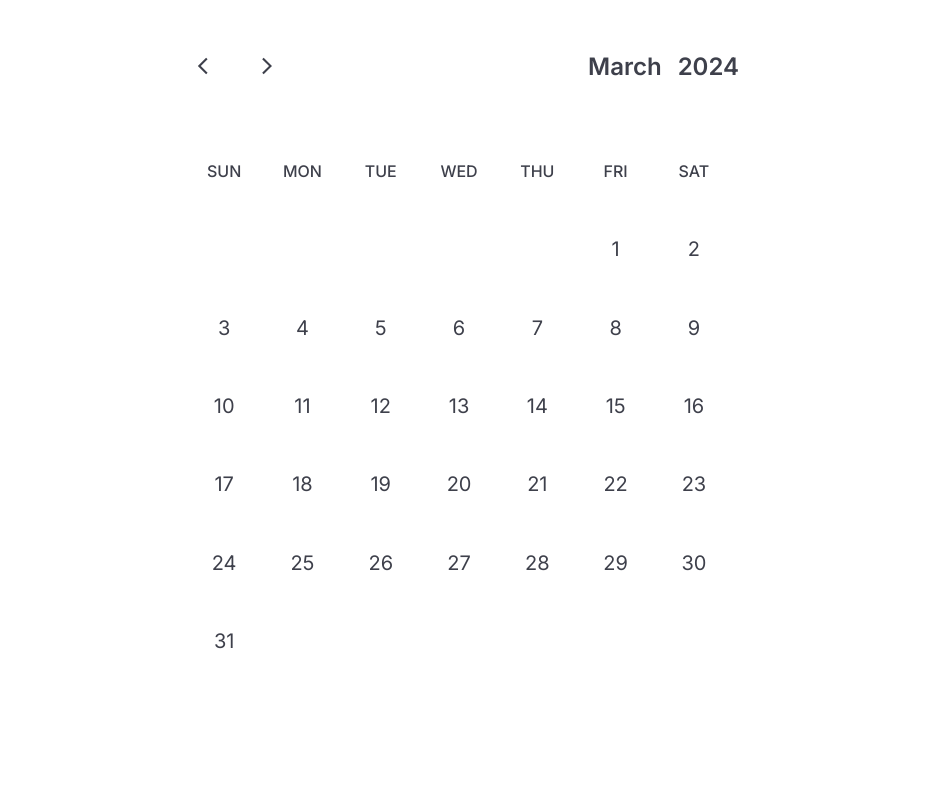
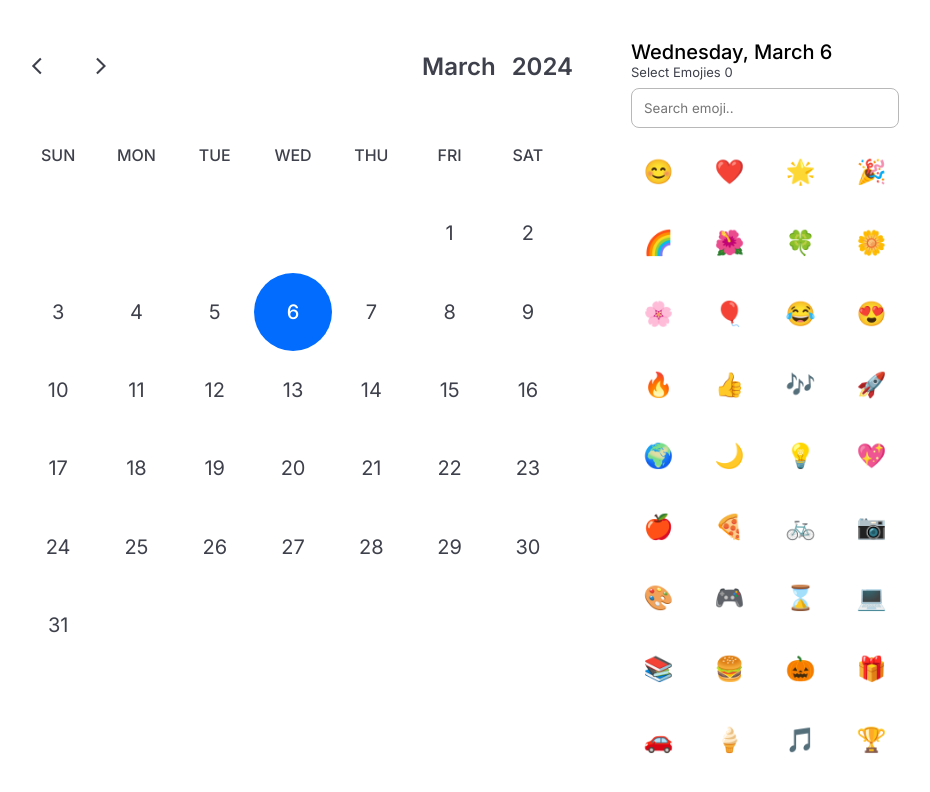
Before and after one commit to yashksaini/emoji-calendar, a React (Vite) app: page / in a window 1280 px wide. Shown: the top 792 px of the page, without its empty margins (181-1111 px from the left). Built offline with nearby package versions, Linux system fonts and the light colour scheme.

Commit message:
feat: :art: select emojies from the list and save in local storage

```diff
--- a/package.json
+++ b/package.json
@@ -12,7 +12,8 @@
   "dependencies": {
     "react": "^18.2.0",
     "react-dom": "^18.2.0",
-    "react-icons": "^5.0.1"
+    "react-icons": "^5.0.1",
+    "react-tooltip": "^5.26.3"
   },
   "devDependencies": {
     "@types/react": "^18.2.56",
--- a/src/App.jsx
+++ b/src/App.jsx
@@ -1,10 +1,14 @@
+import { useState } from "react";
 import "./App.css";
 import Calendar from "./Calendar";
+import EmojiSelect from "./EmojiSelect";
 
 function App() {
+  const [selDate, setSelDate] = useState(new Date());
   return (
     <div className="container">
-      <Calendar />
+      <Calendar selDate={selDate} setSelDate={setSelDate} />
+      <EmojiSelect selDate={selDate} />
     </div>
   );
 }
--- a/src/Calendar.jsx
+++ b/src/Calendar.jsx
@@ -1,11 +1,11 @@
+/* eslint-disable react/prop-types */
 import { useState } from "react";
 import {
   MdOutlineArrowBackIos,
   MdOutlineArrowForwardIos,
 } from "react-icons/md";
-const Calendar = () => {
-  const [date, setDate] = useState(new Date());
-  const [selected, setSelected] = useState(null);
+const Calendar = ({ setSelDate, selDate }) => {
+  const [date, setDate] = useState(selDate);
 
   const handlePrevMonth = () => {
     setDate(new Date(date.getFullYear(), date.getMonth() - 1, 1));
@@ -22,21 +22,6 @@ const Calendar = () => {
     date.getMonth(),
     1
   ).getDay();
-
-  const months = [
-    "January",
-    "February",
-    "March",
-    "April",
-    "May",
-    "June",
-    "July",
-    "August",
-    "September",
-    "October",
-    "November",
-    "December",
-  ];
 
   const daysInMonth = getDaysInMonth(date.getFullYear(), date.getMonth());
 
@@ -60,7 +45,11 @@ const Calendar = () => {
           </button>
         </div>
         <div className="select-box">
-          <div>{months[date.getMonth()]}</div>
+          <div>
+            {new Intl.DateTimeFormat("en-US", {
+              month: "long",
+            }).format(date)}
+          </div>
           <div>{date.getFullYear()}</div>
         </div>
       </div>
@@ -82,21 +71,20 @@ const Calendar = () => {
             <div
               key={index}
               className={
-                new Date(selected) ===
-                new Date(date.getFullYear(), date.getMonth(), day)
+                selDate?.getDate() === day &&
+                selDate.getMonth() === date.getMonth() &&
+                selDate.getFullYear() === date.getFullYear()
                   ? "active day"
                   : "day"
               }
               onClick={() => {
                 if (day) {
-                  console.log(day, months[date.getMonth()], date.getFullYear());
                   let newDate = new Date(
                     date.getFullYear(),
                     date.getMonth(),
                     day
                   );
-                  console.log(selected, newDate);
-                  setSelected(newDate);
+                  setSelDate(newDate);
                 }
               }}
             >
--- /dev/null
+++ b/src/EmojiSelect.jsx
@@ -0,0 +1,85 @@
+/* eslint-disable react/prop-types */
+import { Tooltip as ReactTooltip } from "react-tooltip";
+import { emojisData } from "./constants";
+import { useEffect, useState } from "react";
+import { IoIosCheckmarkCircle } from "react-icons/io";
+
+const EmojiSelect = ({ selDate }) => {
+  const [searchText, setSearchText] = useState("");
+  const [savedEmojies, setSavedEmojies] = useState(
+    localStorage.getItem("savedEmojies") || []
+  );
+  const [filteredEmojies, setFilteredEmojies] = useState(emojisData);
+  const handleSaveEmoji = (emoji) => {
+    let selectedEmojiList =
+      JSON.parse(localStorage.getItem("savedEmojies")) || [];
+
+    if (selectedEmojiList.indexOf(emoji.id) !== -1) {
+      selectedEmojiList = selectedEmojiList.filter((id) => id !== emoji.id);
+    } else {
+      selectedEmojiList.push(emoji.id);
+    }
+    localStorage.setItem("savedEmojies", JSON.stringify(selectedEmojiList));
+    setSavedEmojies(selectedEmojiList);
+  };
+  useEffect(() => {
+    const filterEmojies = () => {
+      const data = emojisData.filter((emoji) =>
+        emoji.name.toLowerCase().includes(searchText.toLowerCase())
+      );
+      setFilteredEmojies(data);
+    };
+    filterEmojies();
+  }, [savedEmojies, searchText]);
+
+  return (
+    <div className="emoji-container">
+      <div className="emoji-head">
+        <h1>
+          {new Intl.DateTimeFormat("en-US", {
+            weekday: "long",
+            month: "long",
+            day: "numeric",
+          }).format(selDate)}
+        </h1>
+        <p>Select Emojies {savedEmojies.length}</p>
+        <input
+          type="text"
+          value={searchText}
+          onChange={(e) => {
+            setSearchText(e.target.value);
+          }}
+          placeholder="Search emoji.."
+        />
+      </div>
+
+      <div className="emoji-select">
+        {filteredEmojies.map((emoji, index) => {
+          return (
+            <>
+              <span
+                key={index}
+                data-tooltip-id={"tooltip-" + index}
+                onClick={() => {
+                  handleSaveEmoji(emoji);
+                }}
+              >
+                {emoji.icon}
+                {savedEmojies.indexOf(emoji.id) !== -1 && (
+                  <IoIosCheckmarkCircle className="emoji-tick" />
+                )}
+              </span>{" "}
+              <ReactTooltip
+                id={"tooltip-" + index}
+                place="bottom"
+                content={emoji.name}
+              />
+            </>
+          );
+        })}
+      </div>
+    </div>
+  );
+};
+
+export default EmojiSelect;
--- /dev/null
+++ b/src/constants.js
@@ -0,0 +1,377 @@
+export const emojisData = [
+  {
+    icon: "😊",
+    name: "Smiling Face",
+    id: 1,
+  },
+  {
+    icon: "❤️",
+    name: "Heart",
+    id: 2,
+  },
+  {
+    icon: "🌟",
+    name: "Glowing Star",
+    id: 3,
+  },
+  {
+    icon: "🎉",
+    name: "Party Popper",
+    id: 4,
+  },
+  {
+    icon: "🌈",
+    name: "Rainbow",
+    id: 5,
+  },
+  {
+    icon: "🌺",
+    name: "Hibiscus",
+    id: 6,
+  },
+  {
+    icon: "🍀",
+    name: "Four Leaf Clover",
+    id: 7,
+  },
+  {
+    icon: "🌼",
+    name: "Blossom",
+    id: 8,
+  },
+  {
+    icon: "🌸",
+    name: "Cherry Blossom",
+    id: 9,
+  },
+  {
+    icon: "🎈",
+    name: "Balloon",
+    id: 10,
+  },
+  {
+    icon: "😂",
+    name: "Face with Tears of Joy",
+    id: 11,
+  },
+  {
+    icon: "😍",
+    name: "Heart Eyes",
+    id: 12,
+  },
+  {
+    icon: "🔥",
+    name: "Fire",
+    id: 13,
+  },
+  {
+    icon: "👍",
+    name: "Thumbs Up",
+    id: 14,
+  },
+  {
+    icon: "🎶",
+    name: "Musical Notes",
+    id: 15,
+  },
+  {
+    icon: "🚀",
+    name: "Rocket",
+    id: 16,
+  },
+  {
+    icon: "🌍",
+    name: "Earth Globe Europe-Africa",
+    id: 17,
+  },
+  {
+    icon: "🌙",
+    name: "Crescent Moon",
+    id: 18,
+  },
+  {
+    icon: "💡",
+    name: "Light Bulb",
+    id: 19,
+  },
+  {
+    icon: "💖",
+    name: "Sparkling Heart",
+    id: 20,
+  },
+  {
+    icon: "🍎",
+    name: "Red Apple",
+    id: 21,
+  },
+  {
+    icon: "🍕",
+    name: "Pizza",
+    id: 22,
+  },
+  {
+    icon: "🚲",
+    name: "Bicycle",
+    id: 23,
+  },
+  {
+    icon: "📷",
+    name: "Camera",
+    id: 24,
+  },
+  {
+    icon: "🎨",
+    name: "Artist Palette",
+    id: 25,
+  },
+  {
+    icon: "🎮",
+    name: "Video Game",
+    id: 26,
+  },
+  {
+    icon: "⌛",
+    name: "Hourglass",
+    id: 27,
+  },
+  {
+    icon: "💻",
+    name: "Laptop",
+    id: 28,
+  },
+  {
+    icon: "📚",
+    name: "Books",
+    id: 29,
+  },
+  {
+    icon: "🍔",
+    name: "Hamburger",
+    id: 30,
+  },
+  {
+    icon: "🎃",
+    name: "Jack-O-Lantern",
+    id: 31,
+  },
+  {
+    icon: "🎁",
+    name: "Wrapped Gift",
+    id: 32,
+  },
+  {
+    icon: "🚗",
+    name: "Car",
+    id: 33,
+  },
+  {
+    icon: "🍦",
+    name: "Soft Ice Cream",
+    id: 34,
+  },
+  {
+    icon: "🎵",
+    name: "Musical Note",
+    id: 35,
+  },
+  {
+    icon: "🏆",
+    name: "Trophy",
+    id: 36,
+  },
+  {
+    icon: "🌄",
+    name: "Sunrise Over Mountains",
+    id: 37,
+  },
+  {
+    icon: "🌠",
+    name: "Shooting Star",
+    id: 38,
+  },
+  {
+    icon: "🎭",
+    name: "Performing Arts",
+    id: 39,
+  },
+  {
+    icon: "💎",
+    name: "Gem Stone",
+    id: 40,
+  },
+  {
+    icon: "🍓",
+    name: "Strawberry",
+    id: 41,
+  },
+  {
+    icon: "🍟",
+    name: "French Fries",
+    id: 42,
+  },
+  {
+    icon: "🚁",
+    name: "Helicopter",
+    id: 43,
+  },
+  {
+    icon: "📹",
+    name: "Video Camera",
+    id: 44,
+  },
+  {
+    icon: "🖌️",
+    name: "Paintbrush",
+    id: 45,
+  },
+  {
+    icon: "🕹️",
+    name: "Joystick",
+    id: 46,
+  },
+  {
+    icon: "📡",
+    name: "Satellite Dish",
+    id: 47,
+  },
+  {
+    icon: "🖥️",
+    name: "Desktop Computer",
+    id: 48,
+  },
+  {
+    icon: "🎤",
+    name: "Microphone",
+    id: 49,
+  },
+  {
+    icon: "🍇",
+    name: "Grapes",
+    id: 50,
+  },
+  {
+    icon: "🍪",
+    name: "Cookie",
+    id: 51,
+  },
+  {
+    icon: "🚢",
+    name: "Ship",
+    id: 52,
+  },
+  {
+    icon: "📱",
+    name: "Mobile Phone",
+    id: 53,
+  },
+  {
+    icon: "🎲",
+    name: "Game Die",
+    id: 54,
+  },
+  {
+    icon: "🛰️",
+    name: "Satellite",
+    id: 55,
+  },
+  {
+    icon: "💽",
+    name: "Computer Disk",
+    id: 56,
+  },
+  {
+    icon: "💾",
+    name: "Floppy Disk",
+    id: 57,
+  },
+  {
+    icon: "📽️",
+    name: "Film Projector",
+    id: 58,
+  },
+  {
+    icon: "🌻",
+    name: "Sunflower",
+    id: 59,
+  },
+  {
+    icon: "🍭",
+    name: "Lollipop",
+    id: 60,
+  },
+  {
+    icon: "📸",
+    name: "Camera with Flash",
+    id: 61,
+  },
+  {
+    icon: "🎰",
+    name: "Slot Machine",
+    id: 62,
+  },
+  {
+    icon: "💿",
+    name: "Optical Disk",
+    id: 63,
+  },
+  {
+    icon: "🍈",
+    name: "Melon",
+    id: 64,
+  },
+  {
+    icon: "🍯",
+    name: "Honey Pot",
+    id: 65,
+  },
+  {
+    icon: "🚤",
+    name: "Speedboat",
+    id: 66,
+  },
+  {
+    icon: "📻",
+    name: "Radio",
+    id: 67,
+  },
+  {
+    icon: "🎷",
+    name: "Saxophone",
+    id: 68,
+  },
+  {
+    icon: "🎺",
+    name: "Trumpet",
+    id: 69,
+  },
+  {
+    icon: "🎻",
+    name: "Violin",
+    id: 70,
+  },
+  {
+    icon: "🎸",
+    name: "Guitar",
+    id: 71,
+  },
+  {
+    icon: "🍰",
+    name: "Shortcake",
+    id: 72,
+  },
+  {
+    icon: "🍩",
+    name: "Doughnut",
+    id: 73,
+  },
+  {
+    icon: "🚂",
+    name: "Steam Locomotive",
+    id: 74,
+  },
+  {
+    icon: "🎹",
+    name: "Musical Keyboard",
+    id: 75,
+  },
+];
--- a/src/index.css
+++ b/src/index.css
@@ -20,13 +20,88 @@ a {
 }
 .container {
   width: 100%;
-  min-height: 100vh;
+  height: 100vh;
   padding: 32px 16px;
+  display: flex;
+  justify-content: center;
+  gap: 32px;
+}
+.emoji-container {
+  width: 300px;
+  max-height: 100%;
+  overflow-y: auto;
+}
+.emoji-container::-webkit-scrollbar {
+  width: 6px;
+  height: 5px;
+}
+
+.emoji-container::-webkit-scrollbar-thumb {
+  background-color: #e9e9e9;
+  border-radius: 5px;
+}
+
+.emoji-container::-webkit-scrollbar-track {
+  background-color: #fff;
+}
+.emoji-head {
+  background-color: #fff;
+  position: sticky;
+  z-index: 10;
+  top: 0;
+  left: 0;
+  padding: 8px 16px;
+}
+.emoji-head h1 {
+  font-size: 20px;
+  font-weight: 500;
+}
+.emoji-head p {
+  font-size: 13px;
+  color: var(--black);
+}
+.emoji-head input {
+  width: 100%;
+  height: 40px;
+  margin-top: 8px;
+  border-radius: 8px;
+  padding: 0 12px;
+  border: 1px solid #b8b8b8;
+}
+.emoji-head input:focus {
+  outline: none;
+  border: 1px solid var(--blue);
+}
+.emoji-select {
+  display: grid;
+  grid-template-columns: repeat(4, 1fr);
+  gap: 16px;
+  padding: 8px 16px;
+}
+.emoji-container span {
+  display: flex;
+  justify-content: center;
+  align-items: center;
+  font-size: 24px;
+  border-radius: 100%;
+  aspect-ratio: 1;
+  position: relative;
+}
+.emoji-container span:hover {
+  background-color: var(--muted);
+  cursor: pointer;
+}
+.emoji-tick {
+  position: absolute;
+  top: 0;
+  right: 0;
+  width: 20px;
+  height: 20px;
+  color: var(--blue);
 }
 .calendar {
   width: 580px;
   max-width: 100%;
-  margin: auto;
 }
 .arrows {
   display: flex;
@@ -72,9 +147,7 @@ a {
   display: flex;
   flex-direction: column;
   aspect-ratio: 1;
-  border-radius: 16px;
   padding: 16px;
-  margin-top: 16px;
 }
 .weekdays {
   display: grid;
@@ -124,7 +197,13 @@ a {
   color: #fff;
   font-weight: 500;
 }
-
+/* Customize tooltip (React Tooltip) */
+.react-tooltip {
+  padding: 8px 12px !important;
+  border-radius: 12px !important;
+  font-size: 12px !important;
+  z-index: 8;
+}
 @media only screen and (max-width: 1024px) {
   /* Desktop */
 }
```
Also changed, not shown: 1 other file (tests, documents, lock files or other folders).
